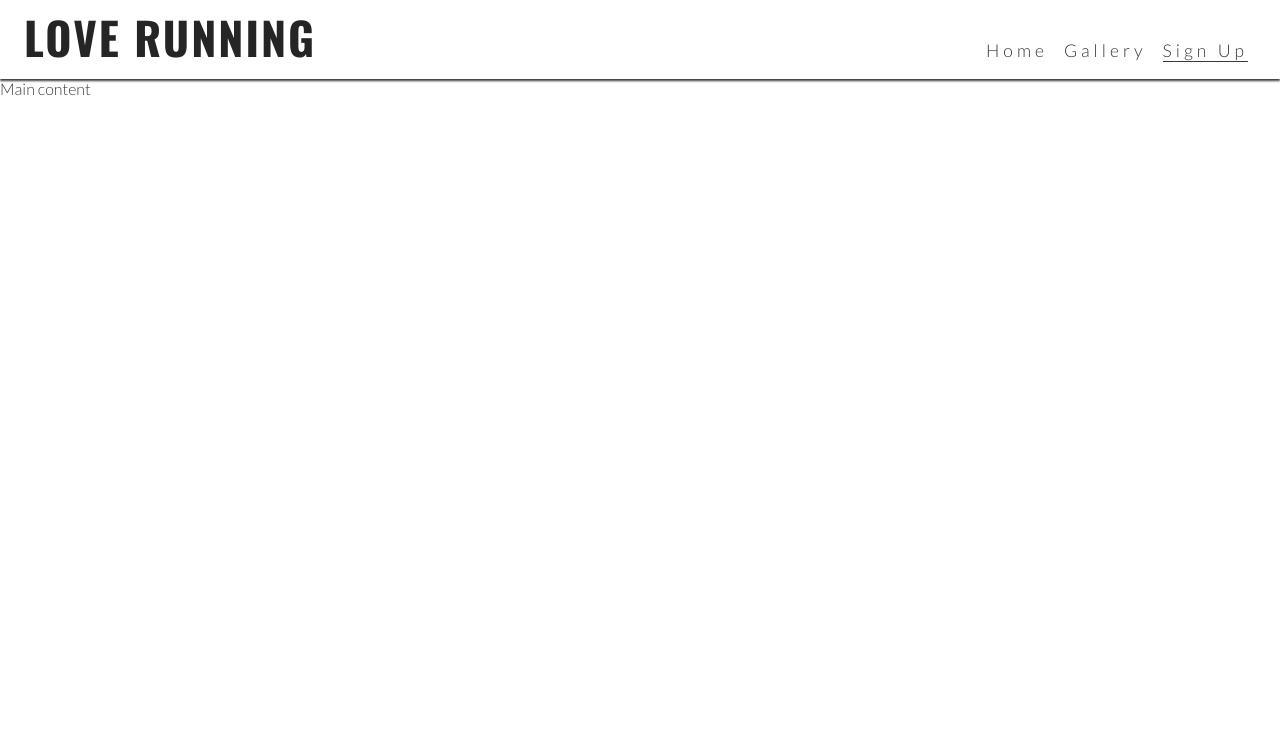
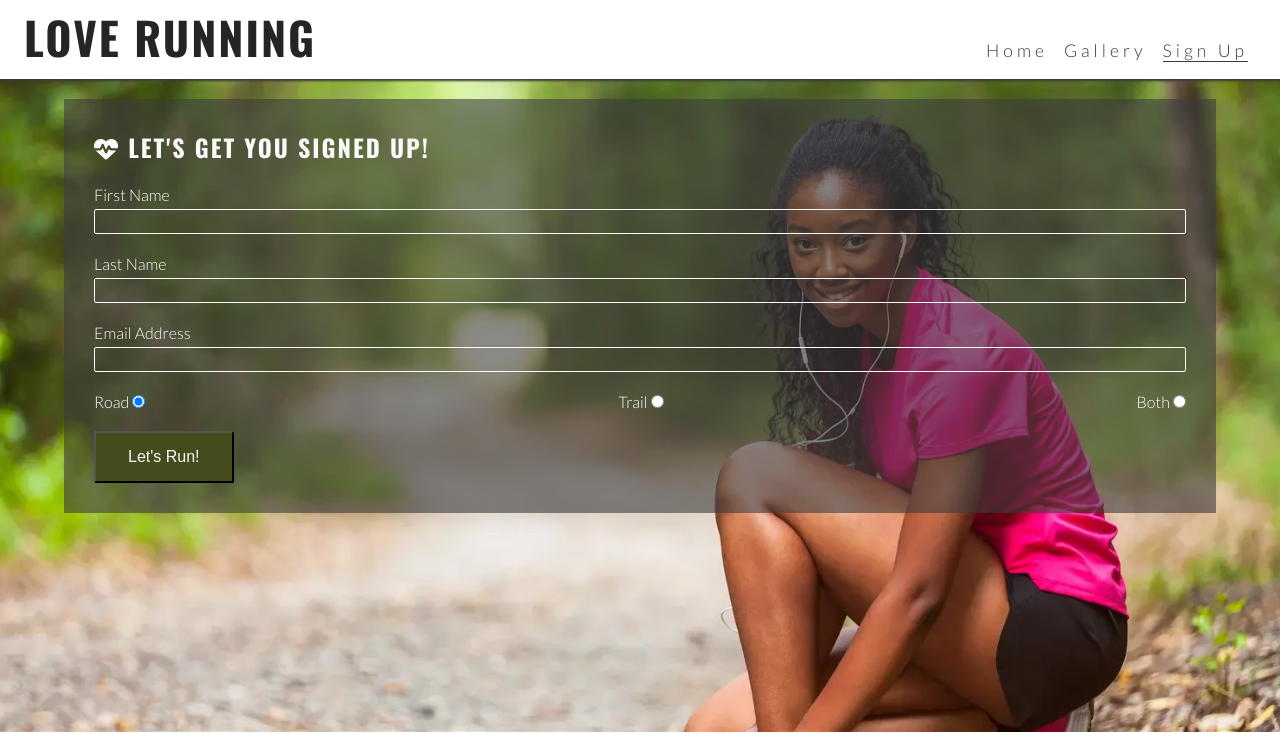
Before and after one commit to doctypeKieran/CI-project-love-running, a plain HTML site: page signup.html in a window 1280 px wide. Shown: the top 734 px of the page. Drawn offline with nearby package versions, Linux system fonts and the light colour scheme.

Commit message:
Finish signup form

```diff
--- a/assets/css/style.css
+++ b/assets/css/style.css
@@ -198,6 +198,59 @@ main {
   line-height: 0;
 }
 
+/* Signup page */
+.signup-main {
+  display: flex;
+  flex-direction: column;
+}
+
+#signup {
+  background-image: url("../media/images/signup-image.webp");
+  background-size: cover;
+  background-position: 75%;
+  flex-grow: 1;
+}
+
+#signup h2 {
+  color: #fafafa;
+  margin-bottom: 20px;
+}
+
+#signup-form {
+  margin: 20px auto;
+  padding: 30px;
+  color: #ffffff;
+  background-color: rgba(60, 60, 60, 0.6);
+  width: 90%;
+}
+
+.text-input {
+  background: transparent;
+  color: #fafafa;
+  border: 1px solid #fafafa;
+  border-radius: 2px;
+  width: 100%;
+  height: 25px;
+  margin: 5px 0 20px 0;
+  padding: 0 5px;
+}
+
+.radio-buttons {
+  width: 100%;
+  display: flex;
+  justify-content: space-between;
+}
+
+.join-button {
+  background-color: #454b1b;
+  color: #fafafa;
+  border-radius: 2px;
+  font-size: 100%;
+  margin-top: 20px;
+  padding: 15px 32px;
+}
+
+
 /* Footer */
 #social-networks {
   text-align: center;
--- a/signup.html
+++ b/signup.html
@@ -57,7 +57,86 @@
     </header>
 
     <!-- Main content -->
-    <main>Main content</main>
+    <main class="signup-main">
+      <section id="signup">
+        <form
+          action="https://formdump.codeinstitute.net/"
+          method="POST"
+          id="signup-form"
+        >
+          <h2>
+            <i class="fa-solid fa-heart-pulse"></i> Let's get you signed up!
+          </h2>
+          <label for="first_name">First Name</label>
+          <input
+            class="text-input"
+            name="first_name"
+            type="text"
+            id="first_name"
+            required
+          />
+          <br />
+
+          <label for="last_name">Last Name</label>
+          <input
+            class="text-input"
+            type="text"
+            name="last_name"
+            id="last_name"
+            required
+          />
+          <br />
+
+          <label for="email_address">Email Address</label>
+          <input
+            class="text-input"
+            type="email"
+            name="email_address"
+            id="email_address"
+            required
+          />
+          <br />
+
+          <div class="radio-buttons">
+            <div>
+              <label for="road">Road</label>
+              <input
+                type="radio"
+                name="running_preference"
+                id="road"
+                value="road"
+                required
+                checked
+              />
+            </div>
+
+            <div>
+              <label for="trail">Trail</label>
+              <input
+                type="radio"
+                name="running_preference"
+                id="trail"
+                value="trail"
+                required
+              />
+            </div>
+
+            <div>
+              <label for="both">Both</label>
+              <input
+                type="radio"
+                name="running_preference"
+                id="both"
+                value="both"
+                required
+              />
+            </div>
+          </div>
+
+          <input type="submit" value="Let's Run!" class="join-button" />
+        </form>
+      </section>
+    </main>
 
     <!-- Footer -->
     <footer>
```
Also changed, not shown: assets/media/images/signup-image.webp (added).
